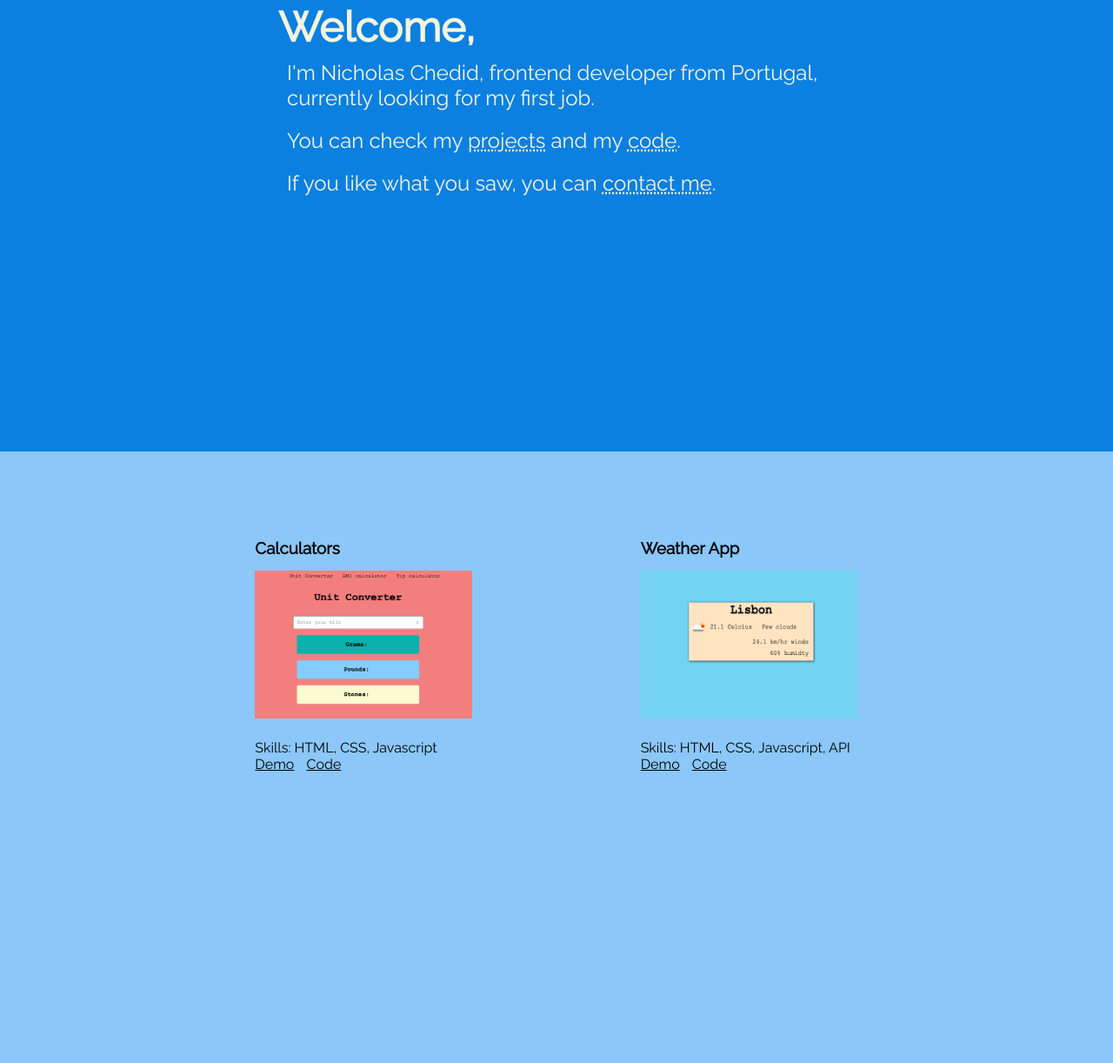
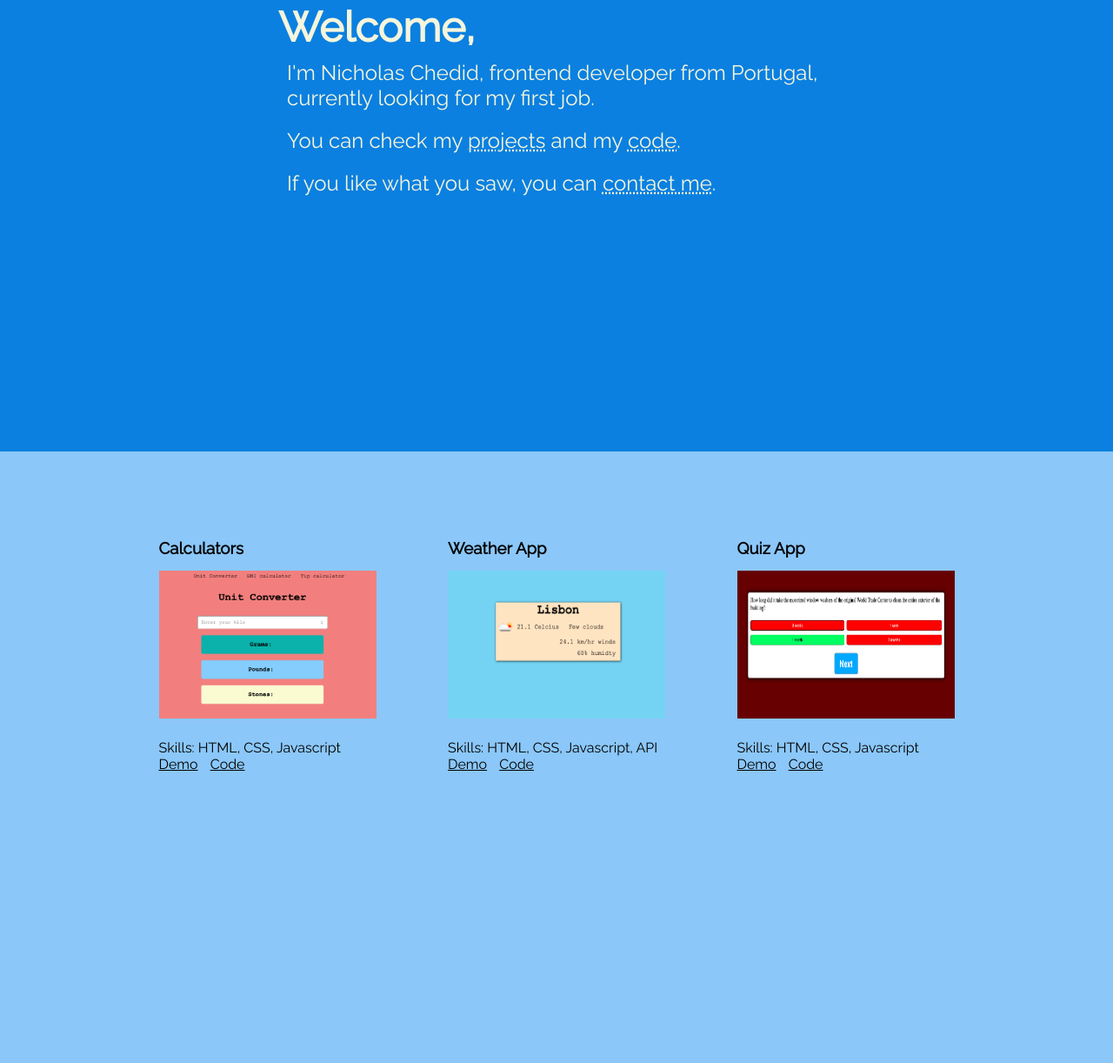
Before and after one commit to nicholasfc/website, a plain HTML site: page index.html in a window 1280 px wide. Shown: the part 281-1503 px from the top of the page at 87% size. Drawn offline with Linux system fonts and the light colour scheme.

Commit message:
Added quiz link and image

```diff
--- a/index.html
+++ b/index.html
@@ -31,7 +31,7 @@
     </div>
 
     <section class="projects" id="project">
-      <div class="project-1">
+      <div class="project">
         <h3>Calculators</h3>
         <img src="img/calculators.png" alt="" />
         <div class="info">
@@ -40,7 +40,7 @@
           <a href="https://github.com/nicholasfc/JS-Calculators">Code</a>
         </div>
       </div>
-      <div class="project-2">
+      <div class="project">
         <h3>Weather App</h3>
         <img src="img/weather-app.png" alt="" />
         <div class="info">
@@ -49,6 +49,15 @@
           <a href="https://github.com/nicholasfc/Weather-App">Code</a>
         </div>
       </div>
+      <div class="project">
+        <h3>Quiz App</h3>
+        <img src="img/quiz-app.png" alt="" />
+        <div class="info">
+          <p>Skills: HTML, CSS, Javascript</p>
+          <a href="https://github.com/nicholasfc/Quiz-App">Demo</a>
+          <a href="https://nicholasfc.github.io/Quiz-App/">Code</a>
+        </div>
+      </div>
     </section>
   </body>
 </html>
--- a/style.css
+++ b/style.css
@@ -69,8 +69,7 @@ body {
   height: 170px;
 }
 
-.project-1,
-.project-2 {
+.project {
   padding-bottom: 50px;
 }
 
```
Also changed, not shown: img/quiz-app.png (added).
